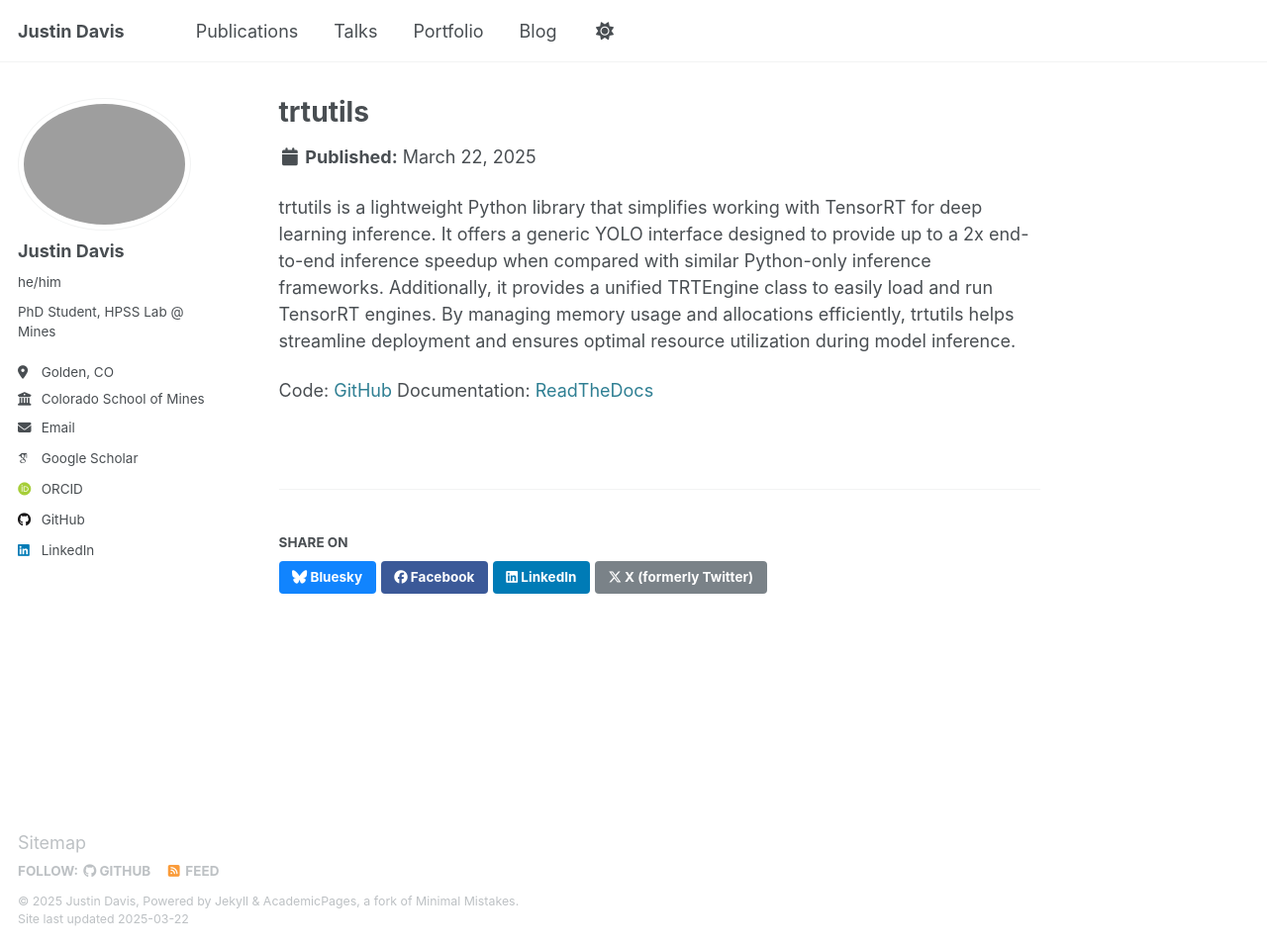
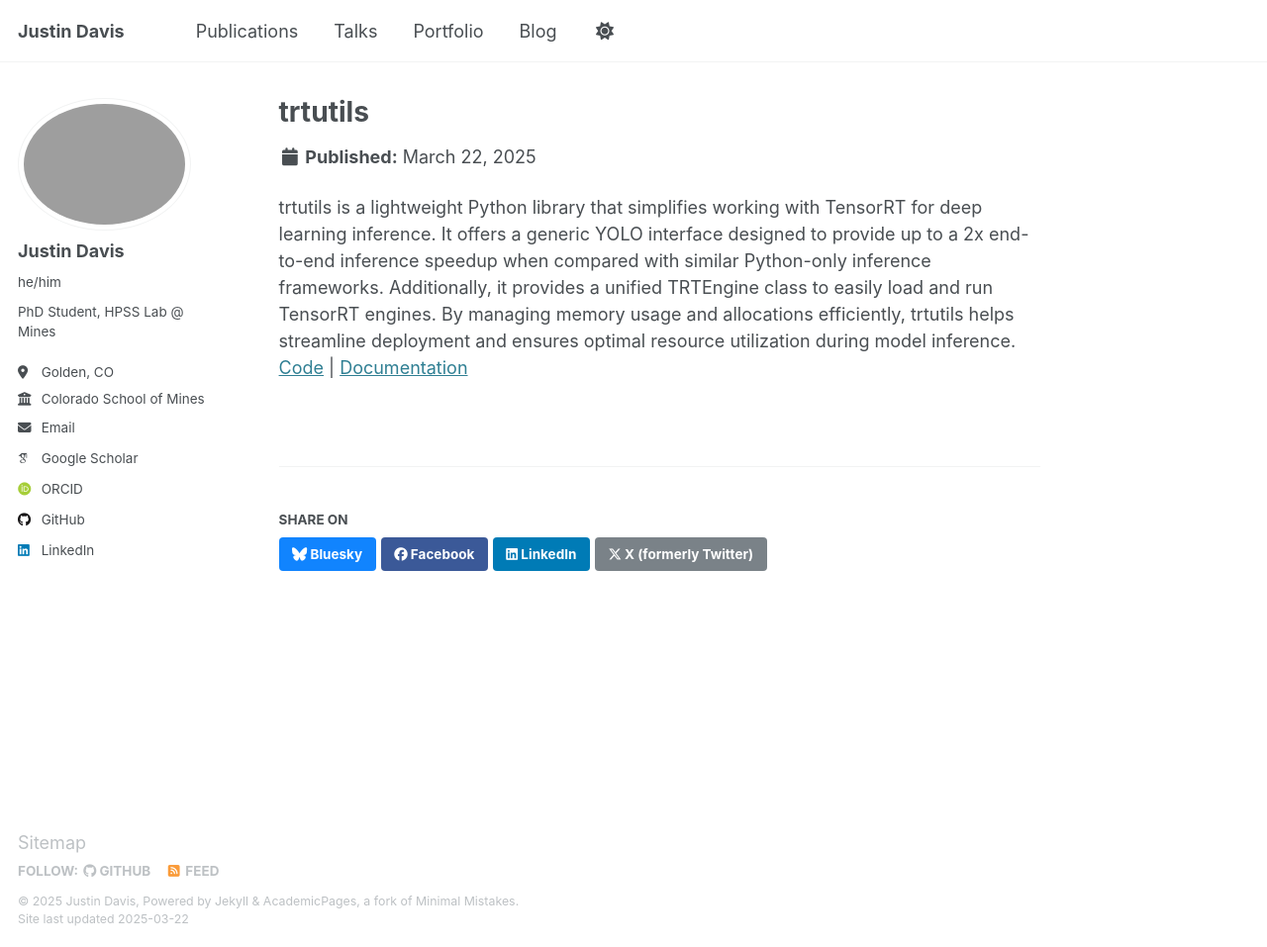
Before and after one commit to justincdavis/justincdavis.github.io, a Jekyll site: the page built from _portfolio/trtutils.html, in a window 1280 px wide and 957 px high. Shown: the whole window at 99% size. Built offline with Jekyll 4.4.1, drawn with Linux system fonts in a browser that asks for light colours; some web fonts are replaced.

Commit message:
add code and documentation setup for single pages

```diff
--- a/_layouts/single.html
+++ b/_layouts/single.html
@@ -79,6 +79,14 @@ layout: default
           <p><a href="{{ page.citation }}">Download Citation</a></p>
         {% endif %}
 
+        {% if page.code and page.documentation %}
+          <p><a href="{{ page.code }}">Code</a> | <a href="{{ page.documentation }}">Documentation</a></p>
+        {% elsif page.code %}
+          <p><a href="{{ page.code }}">Code</a></p>
+        {% elsif page.documentation %}
+          <p><a href="{{ page.documentation }}">Documentation</a></p>
+        {% endif %}
+
         {% if page.link %}<div><a href="{{ page.link }}" class="btn">{{ site.data.ui-text[site.locale].ext_link_label | default: "Direct Link" }}</a></div>{% endif %}
       </section>
 
--- a/_portfolio/trtutils.html
+++ b/_portfolio/trtutils.html
@@ -2,13 +2,8 @@
 title: "trtutils"
 excerpt: "Lightweight and generic TensorRT engines in Python, with a fast YOLO implementation"
 collection: portfolio
+code: "https://github.com/justincdavis/trtutils"
+documentation: "https://trtutils.readthedocs.io/en/latest/index.html"
 ---
 
-<p>
 trtutils is a lightweight Python library that simplifies working with TensorRT for deep learning inference. It offers a generic YOLO interface designed to provide up to a 2x end-to-end inference speedup when compared with similar Python-only inference frameworks. Additionally, it provides a unified TRTEngine class to easily load and run TensorRT engines. By managing memory usage and allocations efficiently, trtutils helps streamline deployment and ensures optimal resource utilization during model inference.
-</p>
-
-<p style="margin-top: 15px;">
-Code: <a href="https://github.com/justincdavis/trtutils" style="padding-bottom: 2px; text-decoration: none;">GitHub</a>
-Documentation: <a href="https://trtutils.readthedocs.io/en/latest/index.html" style="padding-bottom: 2px; text-decoration: none;">ReadTheDocs</a>
-</p>
```
